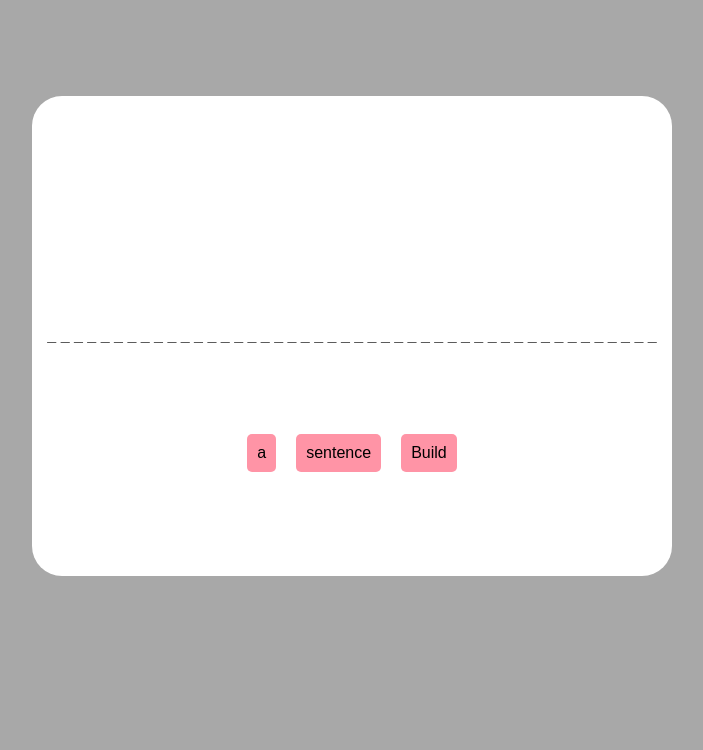
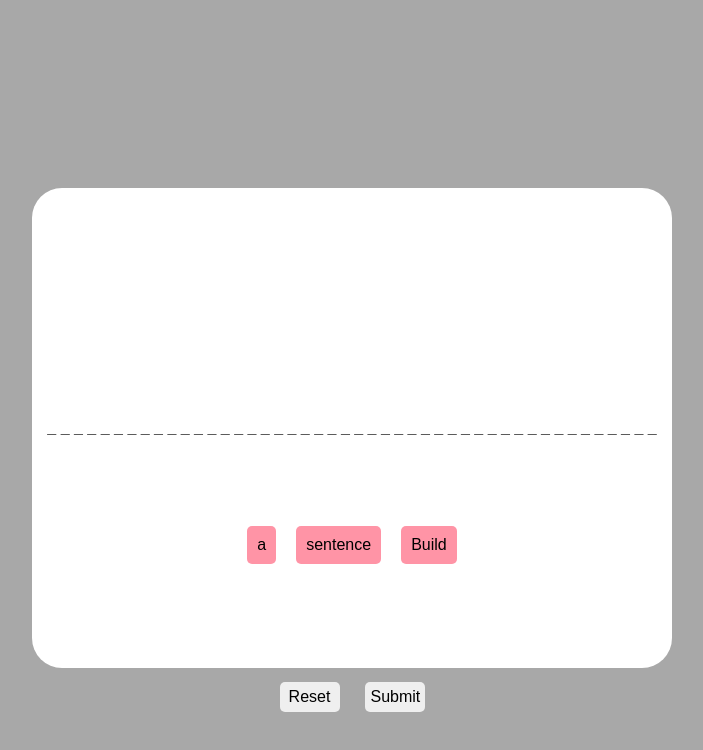
Before and after one commit to SagTheo/BuildSentence, a plain HTML site: page index.html in a window 1280 px wide. Shown: the whole page, without its empty margins (288-991 px from the left). Drawn offline with Linux system fonts and the light colour scheme.

Commit message:
took a step back and started working on first version - added reset and submit button

```diff
--- a/index.html
+++ b/index.html
@@ -19,6 +19,15 @@
             <div class="wordBlock">Build</div>
         </div>
     </div>
+    <div class="buttons">
+        <div class="btnContainer">
+            <button class="button reset">Reset</button>
+        </div>
+        <div class="btnContainer">
+            <button class="button submit">Submit</button>
+        </div>
+    </div>
+
 
     <script src="scripts.js"></script>
 </body>
--- a/scripts.js
+++ b/scripts.js
@@ -25,15 +25,5 @@ for (let i = 0; i < wordBlocks.length; i++) {
         wordBlocksContainer.removeChild(wordBlocks[i])
 
         buildSentence.append(div)
-
-        // needs more work
-        div.addEventListener('click', () => {
-            div.classList.remove('wordBlockClicked')
-            div.classList.add('wordBlock')
-
-            wordBlocksContainer.append(div)
-
-            buildSentence.removeChild(div)
-        })
     })
 }
--- a/styles.css
+++ b/styles.css
@@ -3,7 +3,10 @@ body {
     height: 100vh;
     background-color: rgb(168, 168, 168);
     display: flex;
+    flex-direction: column;
     justify-content: center;
+    align-items: center;
+    gap: 10px;
 }
 
 .container {
@@ -32,14 +35,50 @@ body {
     gap: 20px;
 }
 
+.wordBlock {
+    cursor: pointer;
+}
+
 .wordBlock, .wordBlockClicked {
     padding: 10px;
     background-color: rgb(255, 148, 166);
     border-radius: 5px;
     height: fit-content;
-    cursor: pointer;
+}
+
+.wordBlockClicked {
+    color: white;
 }
 
 .hide {
     display: none;
 }
+
+.buttons {
+    display: flex;
+    gap: 15px;
+}
+
+.btnContainer {
+    width: 70px;
+    height: 38px;
+    display: flex;
+    justify-content: center;
+    align-items: center;
+}
+
+.button {
+    width: 60px;
+    height: 30px;
+    border-radius: 5px;
+    border: none;
+    font-size: 1rem;
+    cursor: pointer;
+}
+
+.button:hover {
+    width: 70px;
+    height: 38px;
+    background-color: rgb(255, 148, 166);
+    color: white;
+}
```
Also changed, not shown: todo.txt.
